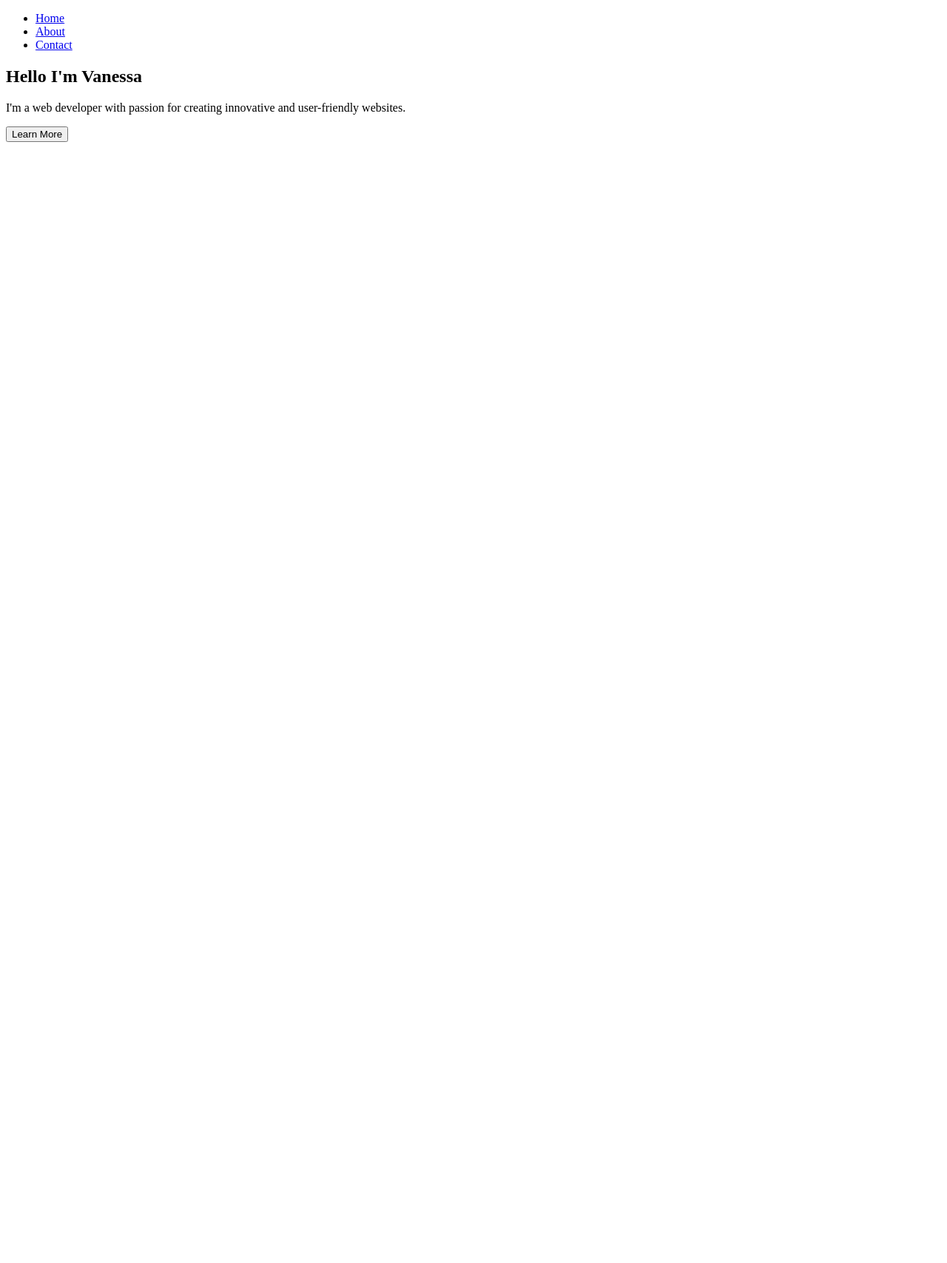
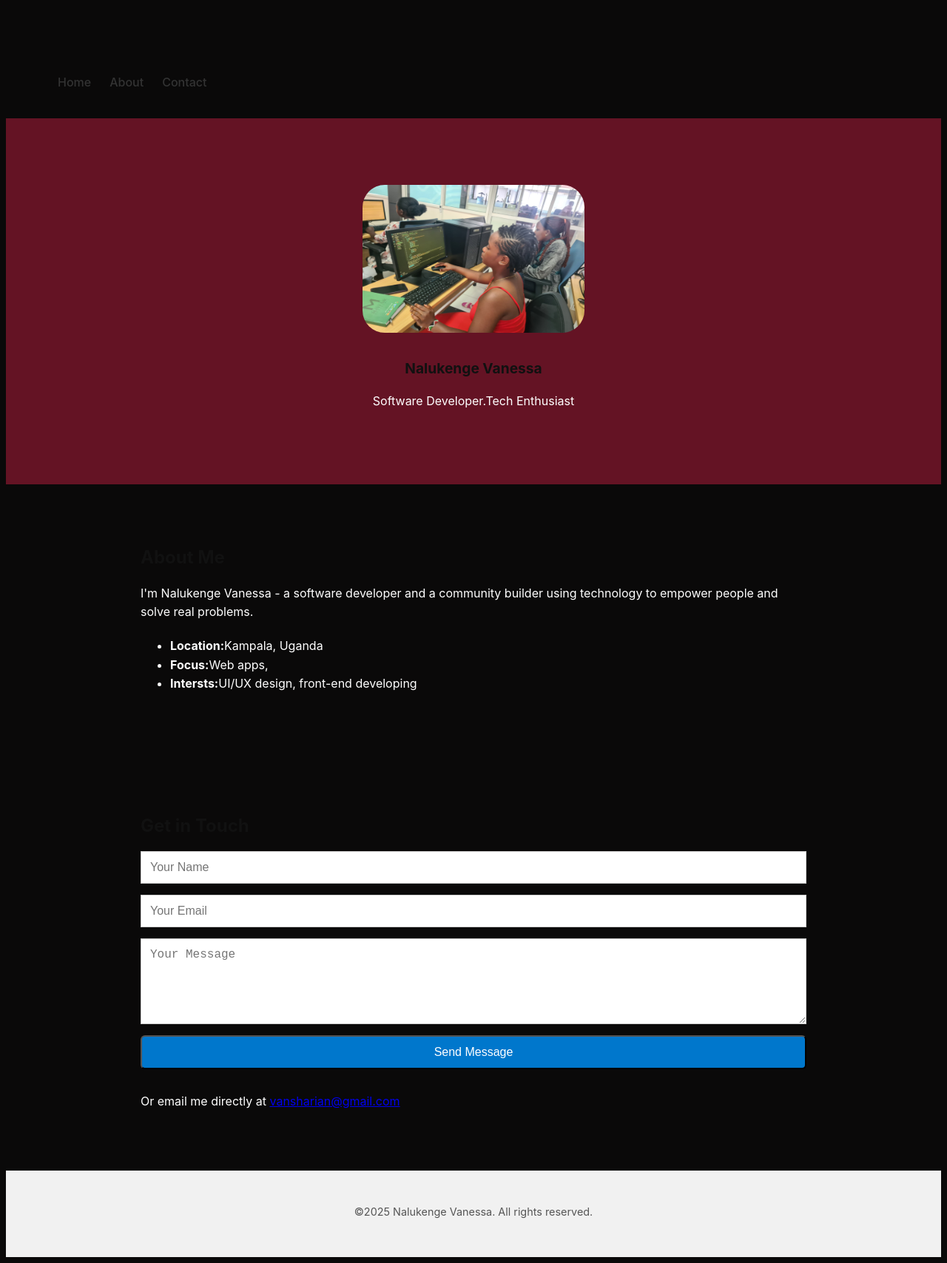
Before and after one commit to Shariany/My-potifolio, a plain HTML site: page index.html in a window 1280 px wide. Shown: the whole page at 74% size. Before the commit the page ends 800 px from the top, so only its background shows below. Drawn offline with Linux system fonts and the light colour scheme.

Commit message:
add changes

```diff
--- a/index.html
+++ b/index.html
@@ -1,26 +1,60 @@
 <!DOCTYPE html>
 <html lang="en">
+
 <head>
     <meta charset="UTF-8">
     <meta name="viewport" content="width=device-width, initial-scale=1.0">
     <title>Portfolio</title>
     <link rel="stylesheet" href="style.css">
 </head>
+
 <body>
     <header>
-        <nav>
+
+        <div>
+            <nav class="navbar">
+
+                <ul class="nav-links">
+                    <li><a href="#home">Home</a></li>
+                    <li><a href="#about">About</a></li>
+                    <li><a href="#contact">Contact</a></li>
+                </ul>
+            </nav>
+        </div>
+    </header>
+    <main>
+        <section id="home" class="hero">
+            <div class="div"> <img src="logo.jpg" class="logo"></div>
+            <h1>Nalukenge Vanessa</h1>
+            <p class="tangline">Software Developer.Tech Enthusiast</p>
+        </section>
+
+        <section id="about" class="section">
+            <h2>About Me</h2>
+            <p>I'm Nalukenge Vanessa - a software developer and a community builder using technology to empower people
+                and solve real problems.</p>
             <ul>
-                <li><a href="#home">Home</a></li>
-              <li><a href="#about">About</a></li>
-              <li><a href="#contact">Contact</a></li>
+                <li><strong>Location:</strong>Kampala, Uganda</li>
+                <li><strong>Focus:</strong>Web apps, <community-driven projects></li>
+                <li><strong>Intersts:</strong>UI/UX design, front-end developing</li>
             </ul>
-        </nav>
-    </header>
-    <section id="home">
-        <h1>Hello I'm Vanessa</h1>
-        <p>I'm a web developer with passion for creating innovative and user-friendly websites.</p>
-        <button>Learn More</button>
-    </section>
+        </section>
+
+        <section id="contact" class="section">
+            <h2>Get in Touch</h2>
+            <form class="contact-form">
+                <input type="text" name="name" placeholder="Your Name" required />
+                <input type="email" name="email" placeholder="Your Email" required />
+                <textarea name="message" rows="5" placeholder="Your Message" required></textarea>
+                <button type="submit">Send Message</button>
+                <p>Or email me directly at <a href="mailto:vansharian@gmail.com">vansharian@gmail.com</a></p>
+            </form>
+        </section>
+    </main>
+    <footer>
+        <p>&copy;2025 Nalukenge Vanessa. All rights reserved.</p>
+    </footer>
     <script src="style.js"></script>
 </body>
+
 </html>
--- a/style.css
+++ b/style.css
@@ -0,0 +1,90 @@
+body{
+    font-family:'Inter',sans-serif;
+    line-height: 1.6;
+    background-color:rgb(10, 9, 9);
+    color: white;
+    padding-top: 60px;
+}
+.navbar {
+    /* position: fixed; */
+    width: 100px;
+    /* background-color:#111; */
+    padding:15px 30px;
+    box-shadow:2 2px 8px;
+    display: flex;
+    justify-content: space-between;
+    align-items: center;
+    /* z-index: 1000; */
+}
+.logo {
+    height:200px;
+    width: 300px;
+    padding:10px;
+    border-radius:40px;
+    /* display:flex; */
+}
+.nav-links {
+    list-style:none;
+    display: flex;
+    gap: 25px;
+}
+.nav-links a {
+    color: #333;
+    font-weight: 500;
+    /* transition: color 0.2s ease; */
+    text-decoration: none;
+}
+.nav-links a:hover {
+    color: #0077cc;
+}
+.section {
+    padding: 60px 20px;
+    max-width: 900px;
+    margin: auto;
+}
+h1, h2 {
+    color: #111;
+    margin-bottom: 15px;
+}
+p, ul {
+    margin-bottom: 20px;
+}
+.hero {
+    text-align: center;
+    padding: 80px 20px;
+    background-color:rgba(109, 20, 39, 0.911);
+
+}
+.hero h1 {
+    font-size: 1.2rem;
+    margin-bottom: 10px;
+}
+.contact-form {
+    display: flex;
+    flex-direction: column;
+    gap: 15px;
+}
+.contact-form input,
+.contact-form textarea {
+    padding: 12px;
+    border: 1px solid #ccc;
+    font-size: 1rem;
+}
+.contact-form button {
+    padding: 12px;
+    background-color: #0077cc;
+    color: white;
+    border-radius: 6px;
+    font-size: 1rem;
+    cursor: pointer;
+}
+.contact-form button:hover {
+    background-color: #005fa3;
+}
+footer {
+    text-align: center;
+    padding: 30px 10px;
+    font-size: 0.9rem;
+    background-color: #f1f1f1;
+    color: #555;
+}
--- a/style.js
+++ b/style.js
@@ -0,0 +1,29 @@
+//Smooth scroll behavior for the nav links
+document.querySelectorAll('a[href^="#"]').forEach(anchor =>{
+    anchor.addEventListener('click',function(e) {
+        e.preventDefault();
+        const target = document.querySelector(this.getAttribute('href'));
+        if (target) {
+            target.scrollIntoView({
+                behavior: 'smooth'
+             });
+        }
+    });
+    });
+
+    //Form submission mock
+    document.querySelector("form").addEventListener("submit", function (e){
+        e.preventDefault();
+
+        //Basic input validation (optional)
+        const name = this.querySelector('input[name="name"]').ariaValueMax.trim();
+        const email = this.querySelector('input[name="email"]').ariaValueMax.trim();
+        const message = this.querySelector('textarea[name="message"]').ariaValueMax.trim();
+
+        if (!name|| !email|| !message){
+            alert("please fill in all fields before submitting.");
+            return;
+        }
+          alert("Thanks for your message, Vanessa will get back to you!");
+          this.reset ();//clear form
+        });
```
Also changed, not shown: logo.jpg (added).
